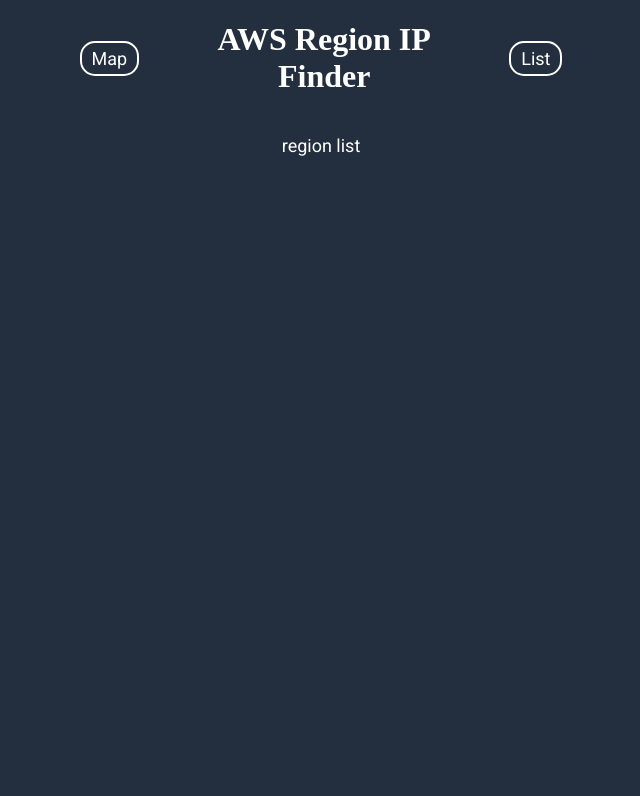
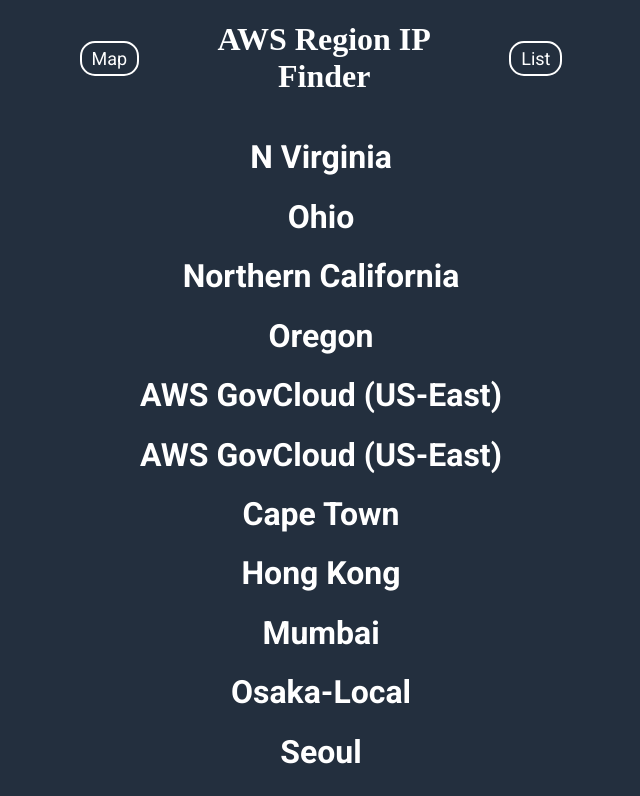
Before and after one commit to jb-0/aws-regions, a React (Create React App) app: page /aws-regions/list in a window 1280 px wide. Shown: the top 796 px of the page, without its empty margins (319-959 px from the left). Built offline with nearby package versions, Linux system fonts and the light colour scheme; a web font is replaced by a local one.

Commit message:
Iterated through regions object to print region nice names on region list

```diff
--- a/src/components/regions/RegionList.jsx
+++ b/src/components/regions/RegionList.jsx
@@ -1,7 +1,18 @@
 import React from 'react';
+import regions from '../../data/awsRegions';
 
 function RegionList() {
-  return (<p>region list</p>)
-};
+  Object.entries(regions).forEach(([key, val]) => {});
+
+  return (
+    <div className="region-list">
+      {Object.entries(regions).map(([key, value]) => {
+        return value.map((region) => {
+          return <h1>{region.niceName}</h1>;
+        });
+      })}
+    </div>
+  );
+}
 
 export default RegionList;
```
